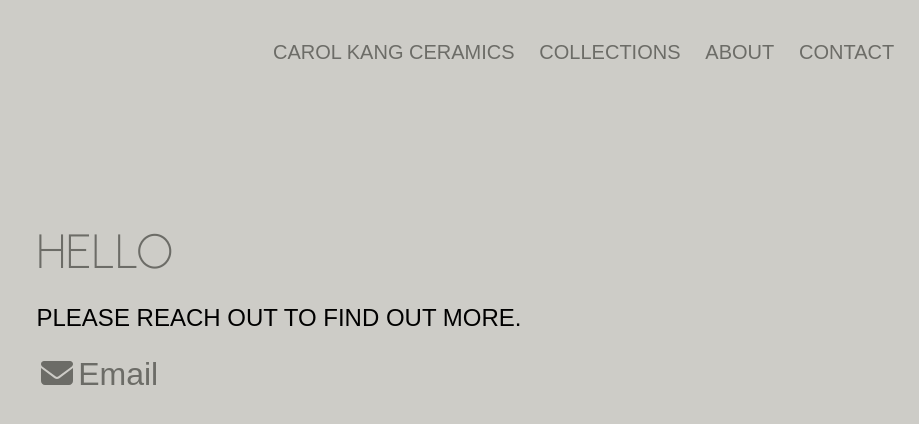
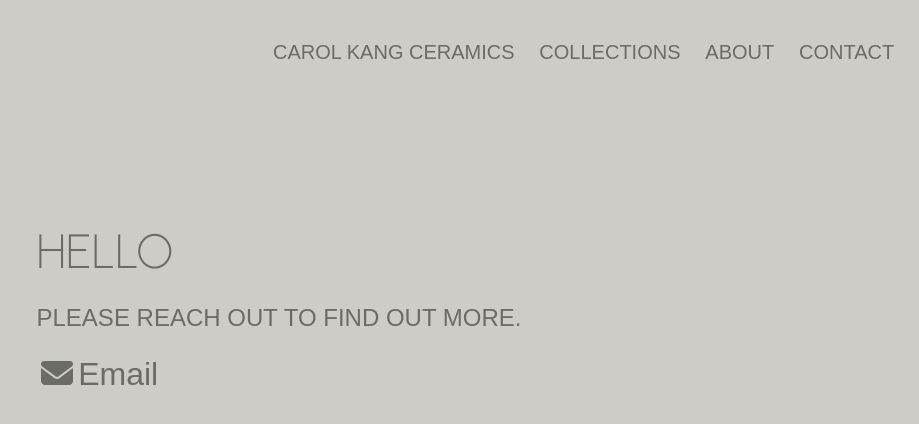
Before and after one commit to kangcarol/carolkang-ceramics, a React (Create React App) app: page /contact in a window 1280 px wide. Shown: the top 424 px of the page, without its empty margins (361-1280 px from the left). Built offline with nearby package versions, Linux system fonts and the light colour scheme.

Commit message:
color on contact page

```diff
--- a/src/pages/Contact/Contact.module.css
+++ b/src/pages/Contact/Contact.module.css
@@ -17,6 +17,7 @@
 .contact h3 {
   font-size: 1.5em;
   font-weight: 300;
+  color: rgb(108, 108, 103);
 }
 
 .contact span {
```
